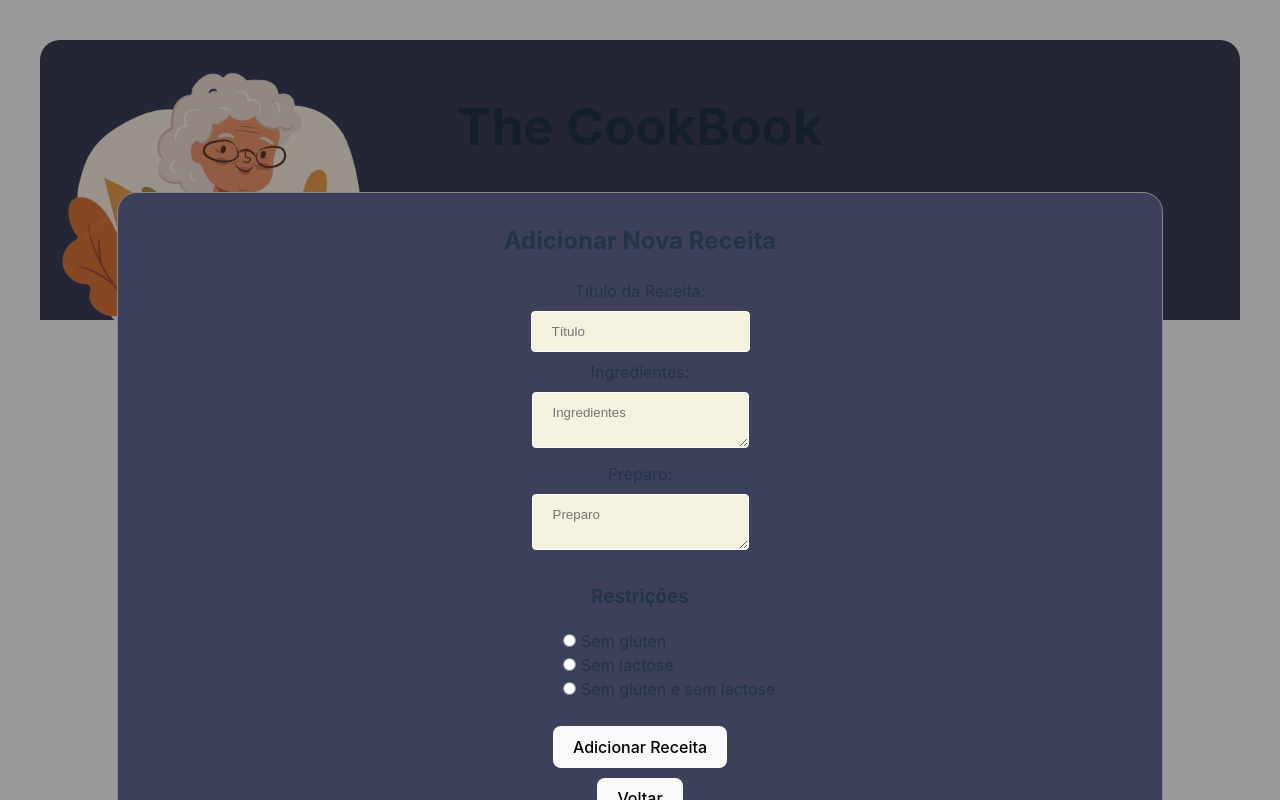
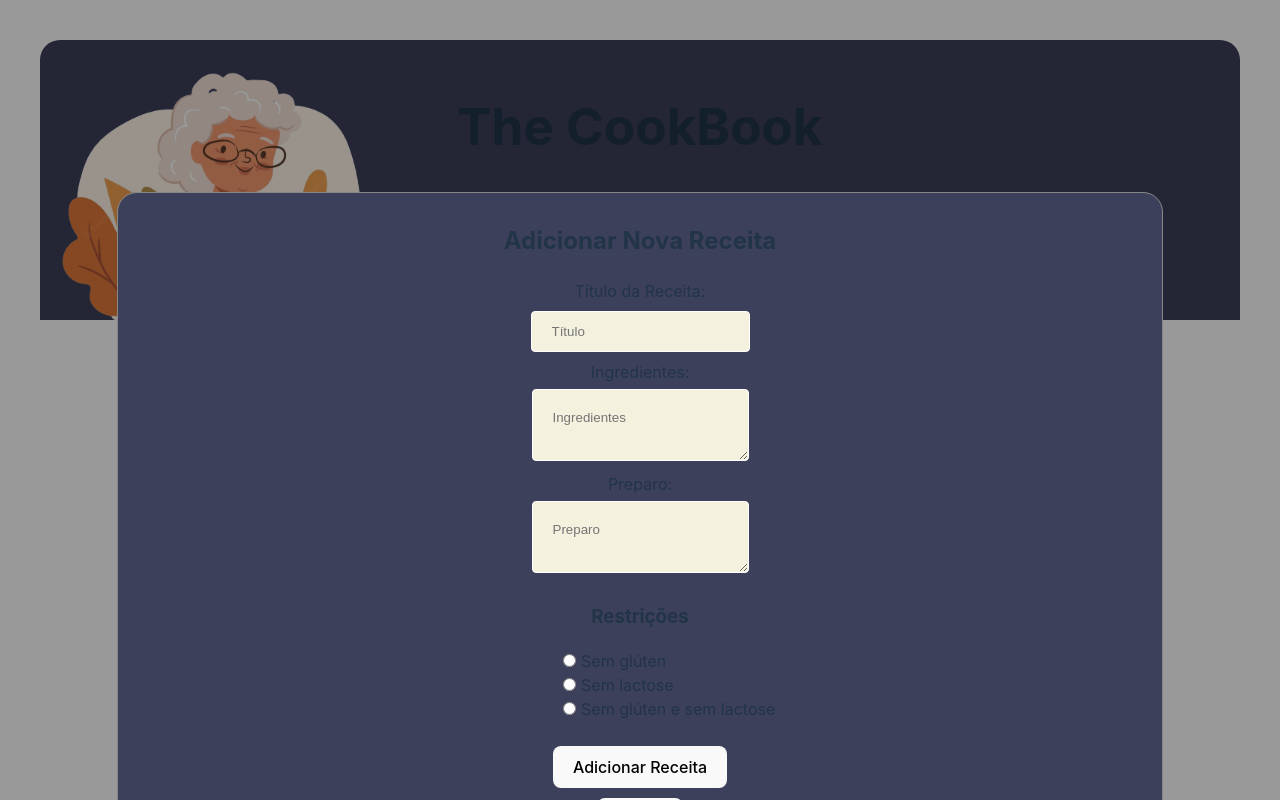
Before and after one commit to Riedel-Gabriela/LabFoods, a React (Vite) app in the folder LabReceitas/: page /create in a window 1280 px wide. Built offline with nearby package versions, Linux system fonts and the light colour scheme.

Commit message:
fix(LabFood): cleaning code

```diff
--- a/LabReceitas/src/components/organisms/ReceitaItem/ReceitaItem.jsx
+++ b/LabReceitas/src/components/organisms/ReceitaItem/ReceitaItem.jsx
@@ -6,10 +6,11 @@ import { useCookBContext } from "../../../context/CookBContext";
 
 const ReceitaItem = ({ receita }) => {
   const navigate = useNavigate()
-  const { deleteReceita, setSelectedReceita, handleReceitaSelect } = useCookBContext()
+  const { deleteReceita, setSelectedReceita } = useCookBContext()
   const handleDelete = () => {
     deleteReceita(receita.id);
     setSelectedReceita(null);
+
   };
 
   return (
--- a/LabReceitas/src/hooks/useCookB.js
+++ b/LabReceitas/src/hooks/useCookB.js
@@ -33,6 +33,7 @@ const useCookB = () => {
       const result = receitas.map((receita) => (receita.id === id ? updatedReceita : receita))
       setReceitas(result);
     };
+
     return {
         addReceita,
         selectedReceita,
--- a/LabReceitas/src/index.css
+++ b/LabReceitas/src/index.css
@@ -4,7 +4,6 @@
   font-weight: 400;
 
   color-scheme: light dark;
-  color: rgba(255, 255, 255, 0.87);
   background-color: #F4F1DE;
 
   font-synthesis: none;
@@ -36,9 +35,10 @@ h1 {
   line-height: 1.1;
 }
 
-input {
+input, textarea {
   padding: 20px;
   margin: 5px;
+  color: #213547;
 }
 
 button {
```
